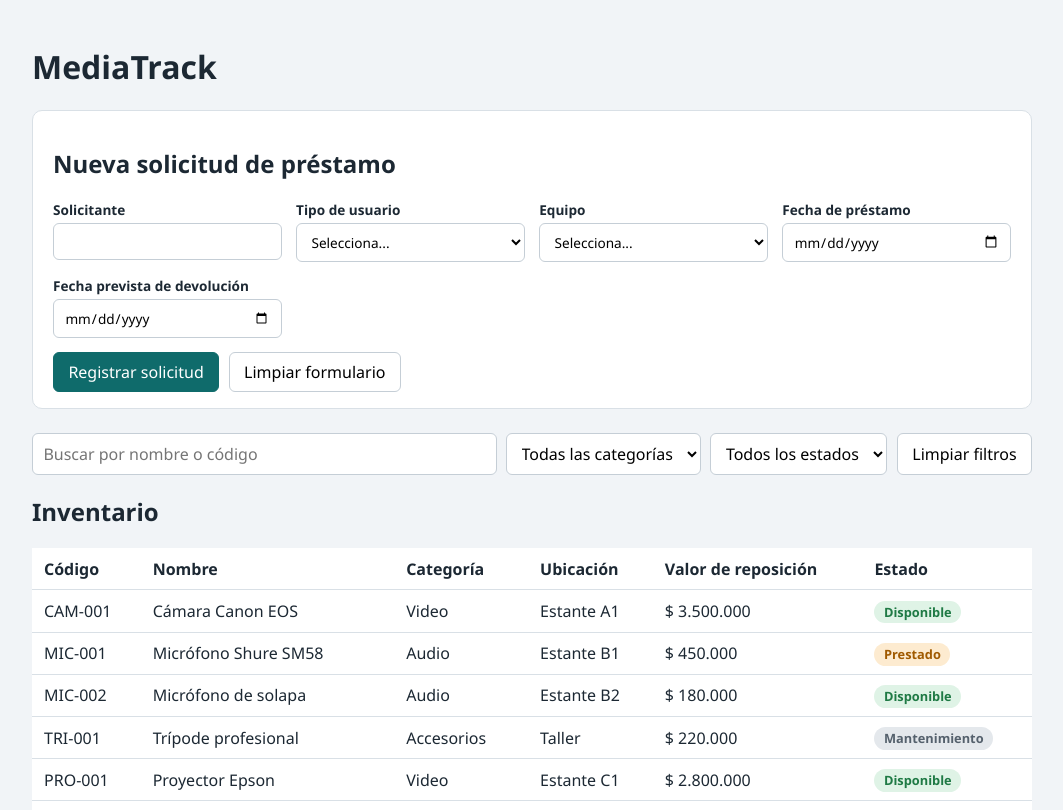
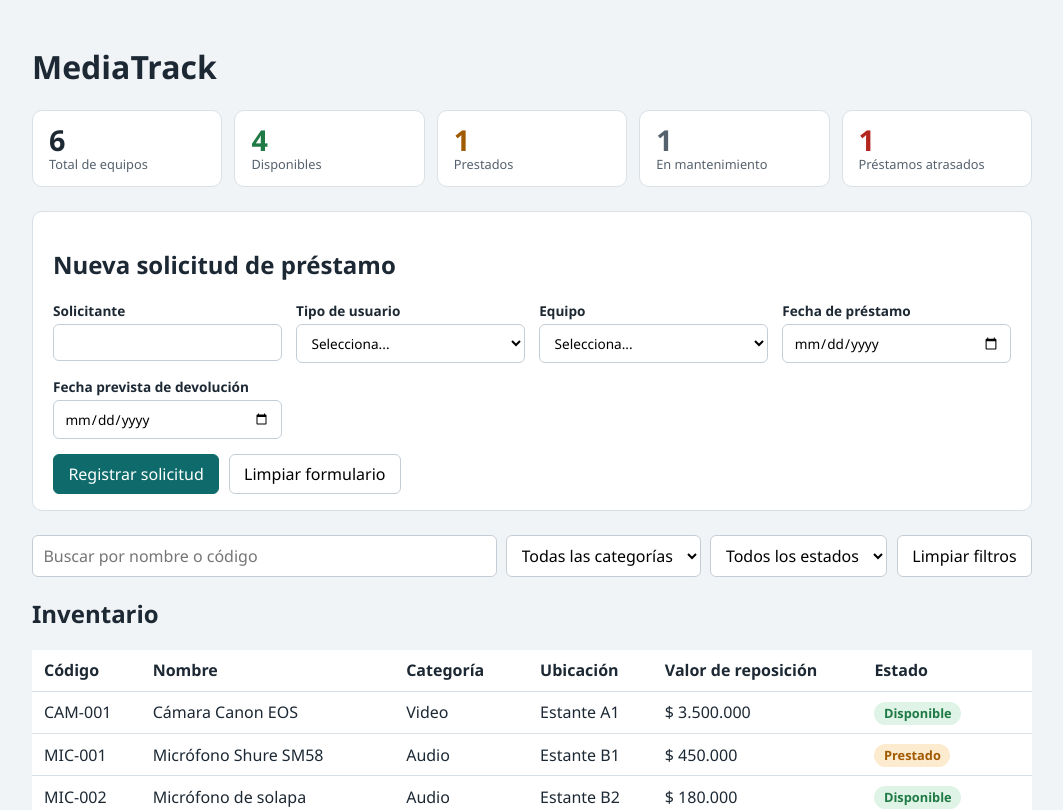
Before and after one commit to HenryDUR03/Mediatrack, a React (Vite) app: page / in a window 1280 px wide. Shown: the top 810 px of the page, without its empty margins (108-1171 px from the left). Built offline with nearby package versions, Linux system fonts and the light colour scheme.

Commit message:
feat: resumen de operacion con indicadores calculados

```diff
--- a/src/App.jsx
+++ b/src/App.jsx
@@ -1,4 +1,5 @@
 import { useState } from 'react'
+import Resumen from './components/Resumen'
 import Inventario from './components/Inventario'
 import FiltrosInventario from './components/FiltrosInventario'
 import FormularioSolicitud from './components/FormularioSolicitud'
@@ -107,9 +108,13 @@ function App() {
     )
   }
 
+  const hoy = fechaHoy()
+
   return (
     <div className="app">
       <h1>{import.meta.env.VITE_APP_NAME}</h1>
+
+      <Resumen equipos={equipos} solicitudes={solicitudes} hoy={hoy} />
 
       <FormularioSolicitud
         equiposDisponibles={equipos.filter((e) => e.estado === 'Disponible')}
@@ -131,7 +136,7 @@ function App() {
       <ListaPrestamos
         solicitudes={solicitudes}
         equipos={equipos}
-        hoy={fechaHoy()}
+        hoy={hoy}
         onDevolver={devolverSolicitud}
       />
     </div>
--- a/src/components/Resumen.jsx
+++ b/src/components/Resumen.jsx
@@ -0,0 +1,30 @@
+// Muestra los indicadores de operación.
+// Todo se calcula a partir de los datos recibidos: no hay valores escritos a mano.
+function Resumen({ equipos, solicitudes, hoy }) {
+  const total = equipos.length
+  const disponibles = equipos.filter((e) => e.estado === 'Disponible').length
+  const prestados = equipos.filter((e) => e.estado === 'Prestado').length
+  const mantenimiento = equipos.filter((e) => e.estado === 'Mantenimiento').length
+  const atrasados = solicitudes.filter((s) => s.estado === 'Activo' && s.fechaPrevista < hoy).length
+
+  const indicadores = [
+    { etiqueta: 'Total de equipos', valor: total, clase: '' },
+    { etiqueta: 'Disponibles', valor: disponibles, clase: 'ind-disponible' },
+    { etiqueta: 'Prestados', valor: prestados, clase: 'ind-prestado' },
+    { etiqueta: 'En mantenimiento', valor: mantenimiento, clase: 'ind-mantenimiento' },
+    { etiqueta: 'Préstamos atrasados', valor: atrasados, clase: 'ind-atrasado' },
+  ]
+
+  return (
+    <section className="resumen">
+      {indicadores.map((i) => (
+        <div key={i.etiqueta} className={`indicador ${i.clase}`}>
+          <strong>{i.valor}</strong>
+          <span>{i.etiqueta}</span>
+        </div>
+      ))}
+    </section>
+  )
+}
+
+export default Resumen
--- a/src/index.css
+++ b/src/index.css
@@ -157,3 +157,27 @@ body {
   padding: 0.25rem 0.55rem;
   font-size: 0.78rem;
 }
+
+.resumen {
+  display: grid;
+  grid-template-columns: repeat(auto-fit, minmax(150px, 1fr));
+  gap: 0.75rem;
+  margin-bottom: 1.5rem;
+}
+
+.indicador {
+  background: #fff;
+  border: 1px solid #d9e0e6;
+  border-radius: 10px;
+  padding: 0.8rem 1rem;
+  display: flex;
+  flex-direction: column;
+}
+
+.indicador strong { font-size: 1.8rem; line-height: 1.1; }
+.indicador span { font-size: 0.8rem; color: #55616d; }
+
+.ind-disponible strong { color: #1f7a45; }
+.ind-prestado strong { color: #a05a00; }
+.ind-mantenimiento strong { color: #55616d; }
+.ind-atrasado strong { color: #b3261e; }
```
